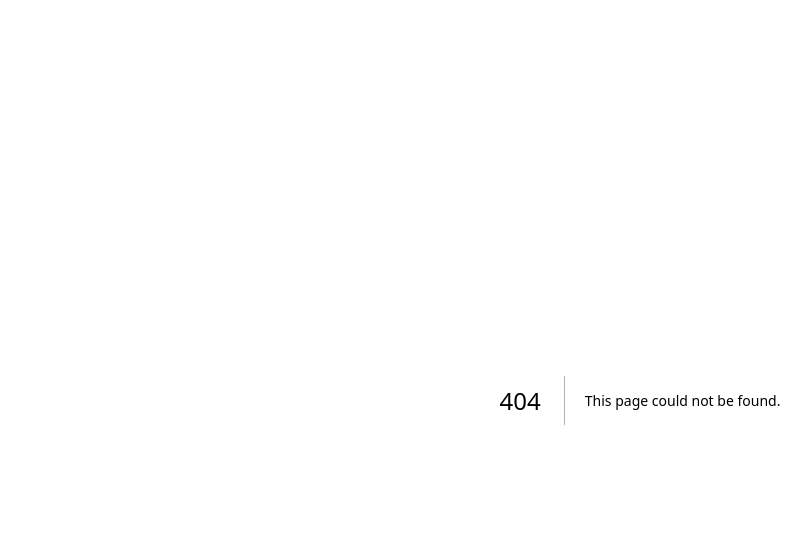
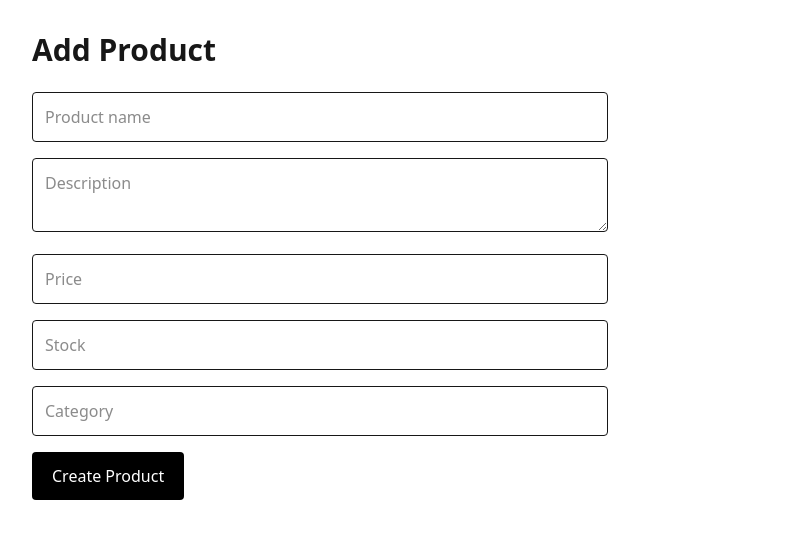
Before and after one commit to babaty73/next-js-buisness-management-system, a Next.js app: page /products/new in a window 1280 px wide. Before the commit this address had no page. Shown: the top 538 px of the page, without its empty margins (0-811 px from the left). Built offline with nearby package versions, Linux system fonts and the light colour scheme.

Commit message:
added a functional product form

```diff
--- /dev/null
+++ b/app/products/new/page.tsx
@@ -0,0 +1,13 @@
+import ProductForm from "@/components/products/ProductForm";
+
+export default function NewProductPage() {
+  return (
+    <main className="min-h-screen p-8">
+      <h1 className="text-3xl font-bold">Add Product</h1>
+
+      <div className="mt-6">
+        <ProductForm />
+      </div>
+    </main>
+  );
+}
--- a/app/products/page.tsx
+++ b/app/products/page.tsx
@@ -4,16 +4,16 @@ export default async function ProductsPage() {
   const products = await getProducts();
 
   return (
-    <main>
-      <h1>Products</h1>
+    <main className="min-h-screen p-8">
+      <h1 className="text-3xl font-bold">Products</h1>
 
       {products.length === 0 ? (
-        <p>No products found.</p>
+        <p className="mt-4">No products found.</p>
       ) : (
-        <div>
+        <div className="mt-6 space-y-4">
           {products.map((product) => (
-            <div key={product._id}>
-              <h2>{product.name}</h2>
+            <div key={product._id.toString()} className="border p-4">
+              <h2 className="font-semibold">{product.name}</h2>
               <p>{product.description}</p>
               <p>Price: {product.price}</p>
               <p>Stock: {product.stock}</p>
--- a/app/services/productService.ts
+++ /dev/null
@@ -1,70 +0,0 @@
-import type { Product } from "@/types/product";
-
-const API_URL = "/api/products";
-
-export async function getProducts(): Promise<Product[]> {
-  const response = await fetch(API_URL);
-
-  if (!response.ok) {
-    throw new Error("Failed to fetch products");
-  }
-
-  return response.json();
-}
-
-export async function getProduct(id: string): Promise<Product> {
-  const response = await fetch(`${API_URL}/${id}`);
-
-  if (!response.ok) {
-    throw new Error("Failed to fetch product");
-  }
-
-  return response.json();
-}
-
-export async function createProduct(
-  data: Omit<Product, "_id" | "createdAt" | "updatedAt">
-): Promise<Product> {
-  const response = await fetch(API_URL, {
-    method: "POST",
-    headers: {
-      "Content-Type": "application/json",
-    },
-    body: JSON.stringify(data),
-  });
-
-  if (!response.ok) {
-    throw new Error("Failed to create product");
-  }
-
-  return response.json();
-}
-
-export async function updateProduct(
-  id: string,
-  data: Partial<Omit<Product, "_id" | "createdAt" | "updatedAt">>
-): Promise<Product> {
-  const response = await fetch(`${API_URL}/${id}`, {
-    method: "PUT",
-    headers: {
-      "Content-Type": "application/json",
-    },
-    body: JSON.stringify(data),
-  });
-
-  if (!response.ok) {
-    throw new Error("Failed to update product");
-  }
-
-  return response.json();
-}
-
-export async function deleteProduct(id: string): Promise<void> {
-  const response = await fetch(`${API_URL}/${id}`, {
-    method: "DELETE",
-  });
-
-  if (!response.ok) {
-    throw new Error("Failed to delete product");
-  }
-}
--- /dev/null
+++ b/components/products/ProductForm.tsx
@@ -0,0 +1,113 @@
+"use client";
+
+import { useState } from "react";
+import { useRouter } from "next/navigation";
+import { createProduct } from "@/services/productApi";
+
+export default function ProductForm() {
+  const router = useRouter();
+
+  const [formData, setFormData] = useState({
+    name: "",
+    description: "",
+    price: "",
+    stock: "",
+    category: "",
+  });
+
+  const [loading, setLoading] = useState(false);
+
+  function handleChange(
+    event: React.ChangeEvent<HTMLInputElement | HTMLTextAreaElement>
+  ) {
+    const { name, value } = event.target;
+
+    setFormData((previous) => ({
+      ...previous,
+      [name]: value,
+    }));
+  }
+
+  async function handleSubmit(event: React.FormEvent<HTMLFormElement>) {
+    event.preventDefault();
+
+    try {
+      setLoading(true);
+
+      await createProduct({
+        name: formData.name,
+        description: formData.description,
+        price: Number(formData.price),
+        stock: Number(formData.stock),
+        category: formData.category,
+      });
+
+      router.push("/products");
+      router.refresh();
+    } catch (error) {
+      console.error(error);
+    } finally {
+      setLoading(false);
+    }
+  }
+
+  return (
+    <form onSubmit={handleSubmit} className="max-w-xl space-y-4">
+      <input
+        name="name"
+        placeholder="Product name"
+        value={formData.name}
+        onChange={handleChange}
+        required
+        className="w-full rounded border p-3"
+      />
+
+      <textarea
+        name="description"
+        placeholder="Description"
+        value={formData.description}
+        onChange={handleChange}
+        className="w-full rounded border p-3"
+      />
+
+      <input
+        name="price"
+        type="number"
+        placeholder="Price"
+        value={formData.price}
+        onChange={handleChange}
+        required
+        min="0"
+        className="w-full rounded border p-3"
+      />
+
+      <input
+        name="stock"
+        type="number"
+        placeholder="Stock"
+        value={formData.stock}
+        onChange={handleChange}
+        required
+        min="0"
+        className="w-full rounded border p-3"
+      />
+
+      <input
+        name="category"
+        placeholder="Category"
+        value={formData.category}
+        onChange={handleChange}
+        required
+        className="w-full rounded border p-3"
+      />
+
+      <button
+        type="submit"
+        disabled={loading}
+        className="rounded bg-black px-5 py-3 text-white disabled:opacity-50"
+      >
+        {loading ? "Creating..." : "Create Product"}
+      </button>
+    </form>
+  );
+}
--- /dev/null
+++ b/services/productApi.ts
@@ -0,0 +1,25 @@
+import type { Product } from "@/types/product";
+
+const API_URL = "/api/products";
+
+export async function createProduct(
+  data: Omit<Product, "_id" | "createdAt" | "updatedAt">
+): Promise<Product> {
+  const response = await fetch(API_URL, {
+    method: "POST",
+    headers: {
+      "Content-Type": "application/json",
+    },
+    body: JSON.stringify(data),
+  });
+
+  if (!response.ok) {
+    const error = await response.json().catch(() => null);
+
+    throw new Error(
+      error?.message || "Failed to create product"
+    );
+  }
+
+  return response.json();
+}
--- /dev/null
+++ b/services/productService.ts
@@ -0,0 +1,50 @@
+import Product from "@/models/Product";
+import { connectDB } from "@/lib/db";
+
+export async function getProducts() {
+  await connectDB();
+
+  return Product.find().sort({ createdAt: -1 }).lean();
+}
+
+export async function getProduct(id: string) {
+  await connectDB();
+
+  return Product.findById(id).lean();
+}
+
+export async function createProduct(data: {
+  name: string;
+  description?: string;
+  price: number;
+  stock: number;
+  category: string;
+}) {
+  await connectDB();
+
+  return Product.create(data);
+}
+
+export async function updateProduct(
+  id: string,
+  data: Partial<{
+    name: string;
+    description: string;
+    price: number;
+    stock: number;
+    category: string;
+  }>
+) {
+  await connectDB();
+
+  return Product.findByIdAndUpdate(id, data, {
+    new: true,
+    runValidators: true,
+  }).lean();
+}
+
+export async function deleteProduct(id: string) {
+  await connectDB();
+
+  return Product.findByIdAndDelete(id);
+}
--- a/tsconfig.json
+++ b/tsconfig.json
@@ -21,7 +21,11 @@
       {
         "name": "next"
       }
-    ]
+    ],
+    "baseUrl": ".",
+    "paths": {
+      "@/*": ["./*"]
+    }
   },
   "include": [
     "next-env.d.ts",
```
Also changed, not shown: types/product.ts (renamed from app/types/product.ts).
